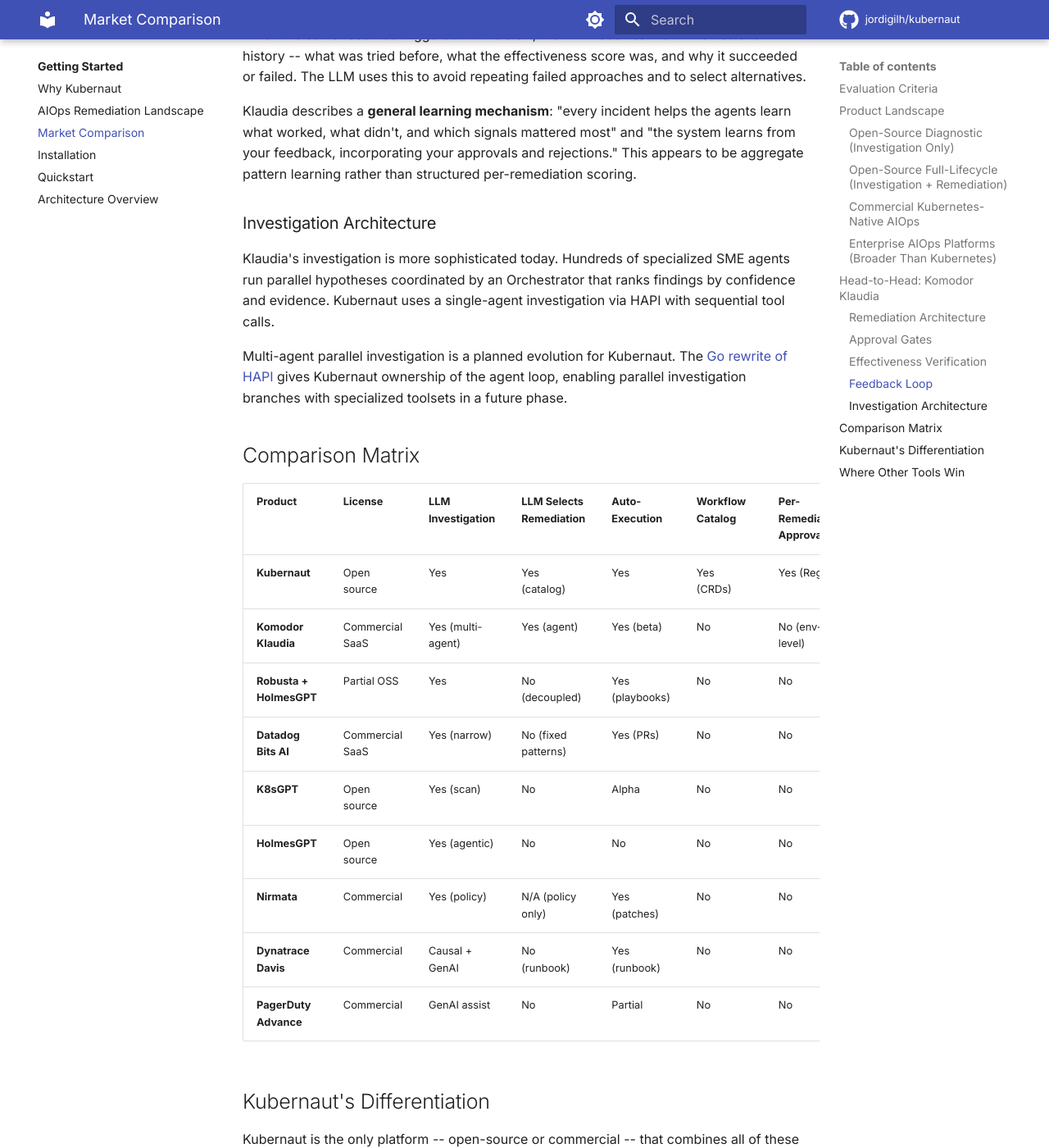
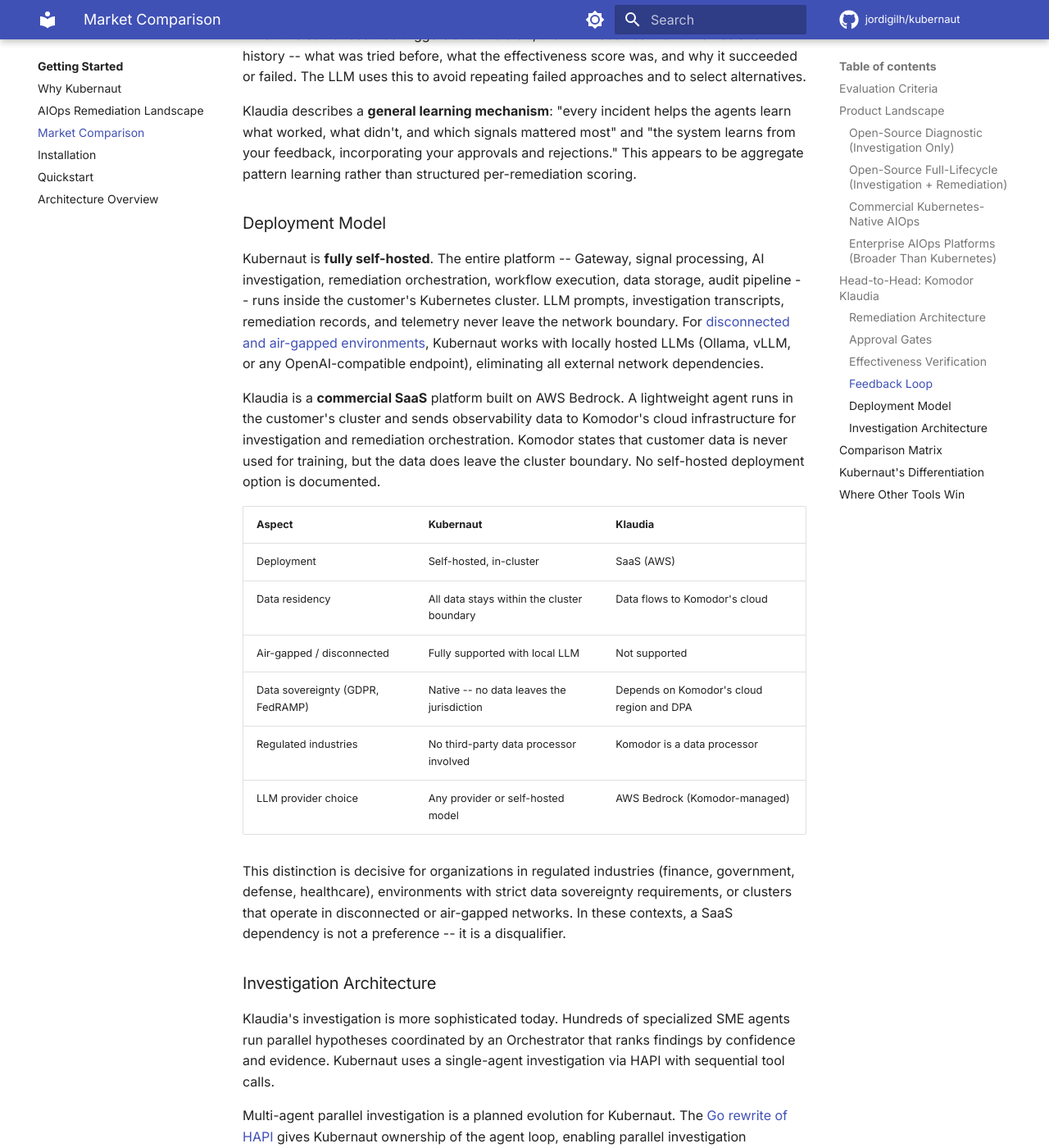
Before and after one commit to jordigilh/kubernaut-docs, an MkDocs documentation site: the page built from docs/getting-started/market-comparison.md, in a window 1280 px wide and 1400 px high, scrolled down 4944 px. Shown: the whole window at 82% size. Built offline with MkDocs 1.6.1 and Material for MkDocs 9.7.7, drawn with Linux system fonts in a browser that asks for light colours; comment, search, counter and statistics services are not loaded; the version menu is left out; some of the changed text lies outside the part shown.

Commit message:
docs: add deployment model comparison (on-prem vs SaaS)
Add dedicated Deployment Model subsection to the Klaudia head-to-head
covering data residency, air-gapped support, data sovereignty, and
regulated industry implications.

Made-with: Cursor

```diff
--- a/docs/getting-started/market-comparison.md
+++ b/docs/getting-started/market-comparison.md
@@ -96,6 +96,23 @@ Kubernaut's effectiveness scores create a **structured, per-remediation feedback
 
 Klaudia describes a **general learning mechanism**: "every incident helps the agents learn what worked, what didn't, and which signals mattered most" and "the system learns from your feedback, incorporating your approvals and rejections." This appears to be aggregate pattern learning rather than structured per-remediation scoring.
 
+### Deployment Model
+
+Kubernaut is **fully self-hosted**. The entire platform -- Gateway, signal processing, AI investigation, remediation orchestration, workflow execution, data storage, audit pipeline -- runs inside the customer's Kubernetes cluster. LLM prompts, investigation transcripts, remediation records, and telemetry never leave the network boundary. For [disconnected and air-gapped environments](../operations/disconnected-install.md), Kubernaut works with locally hosted LLMs (Ollama, vLLM, or any OpenAI-compatible endpoint), eliminating all external network dependencies.
+
+Klaudia is a **commercial SaaS** platform built on AWS Bedrock. A lightweight agent runs in the customer's cluster and sends observability data to Komodor's cloud infrastructure for investigation and remediation orchestration. Komodor states that customer data is never used for training, but the data does leave the cluster boundary. No self-hosted deployment option is documented.
+
+| Aspect | Kubernaut | Klaudia |
+|---|---|---|
+| Deployment | Self-hosted, in-cluster | SaaS (AWS) |
+| Data residency | All data stays within the cluster boundary | Data flows to Komodor's cloud |
+| Air-gapped / disconnected | Fully supported with local LLM | Not supported |
+| Data sovereignty (GDPR, FedRAMP) | Native -- no data leaves the jurisdiction | Depends on Komodor's cloud region and DPA |
+| Regulated industries | No third-party data processor involved | Komodor is a data processor |
+| LLM provider choice | Any provider or self-hosted model | AWS Bedrock (Komodor-managed) |
+
+This distinction is decisive for organizations in regulated industries (finance, government, defense, healthcare), environments with strict data sovereignty requirements, or clusters that operate in disconnected or air-gapped networks. In these contexts, a SaaS dependency is not a preference -- it is a disqualifier.
+
 ### Investigation Architecture
 
 Klaudia's investigation is more sophisticated today. Hundreds of specialized SME agents run parallel hypotheses coordinated by an Orchestrator that ranks findings by confidence and evidence. Kubernaut uses a single-agent investigation via HAPI with sequential tool calls.
@@ -125,7 +142,8 @@ Kubernaut is the only platform -- open-source or commercial -- that combines all
 - **Per-remediation approval gates**: OPA/Rego policies evaluate each remediation individually based on confidence, namespace, resource type, risk labels, and remediation history. Not an environment-level toggle.
 - **Closed-loop effectiveness verification**: Every remediation is scored across four dimensions. Failed fixes are marked, triggering escalation or alternative selection.
 - **Structured feedback loop**: Per-remediation effectiveness scores feed directly into future LLM investigations. The system avoids repeating what failed and selects alternatives.
-- **No vendor lock-in**: Works with any LLM provider (OpenAI, Anthropic, Vertex AI, Azure, Ollama, Bedrock), any monitoring stack (Prometheus, Alertmanager, any webhook-capable system), and runs fully self-hosted including [disconnected/air-gapped environments](../operations/disconnected-install.md).
+- **No vendor lock-in**: Works with any LLM provider (OpenAI, Anthropic, Vertex AI, Azure, Ollama, Bedrock), any monitoring stack (Prometheus, Alertmanager, any webhook-capable system), and runs fully self-hosted.
+- **Data sovereignty and air-gapped support**: The entire platform runs inside the customer's cluster. No data -- LLM prompts, investigation transcripts, remediation records, telemetry -- leaves the network boundary. Fully operational in [disconnected/air-gapped environments](../operations/disconnected-install.md) with locally hosted LLMs. No commercial AIOps competitor offers this.
 - **SOC2-aligned audit trails**: Full audit pipeline with 7-year retention. Every investigation, approval decision, remediation action, and effectiveness assessment is a persistent, queryable record.
 
 ## Where Other Tools Win
```
